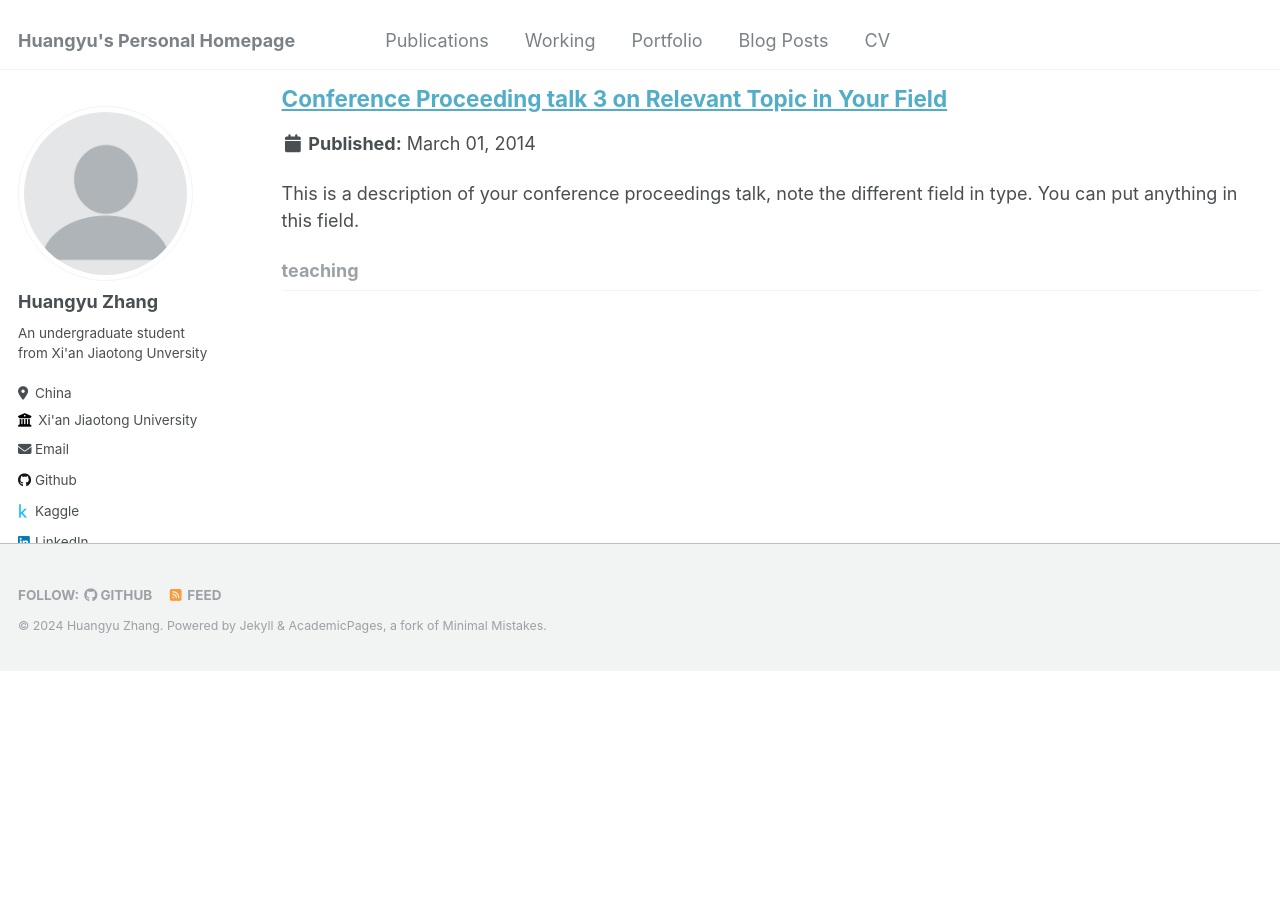
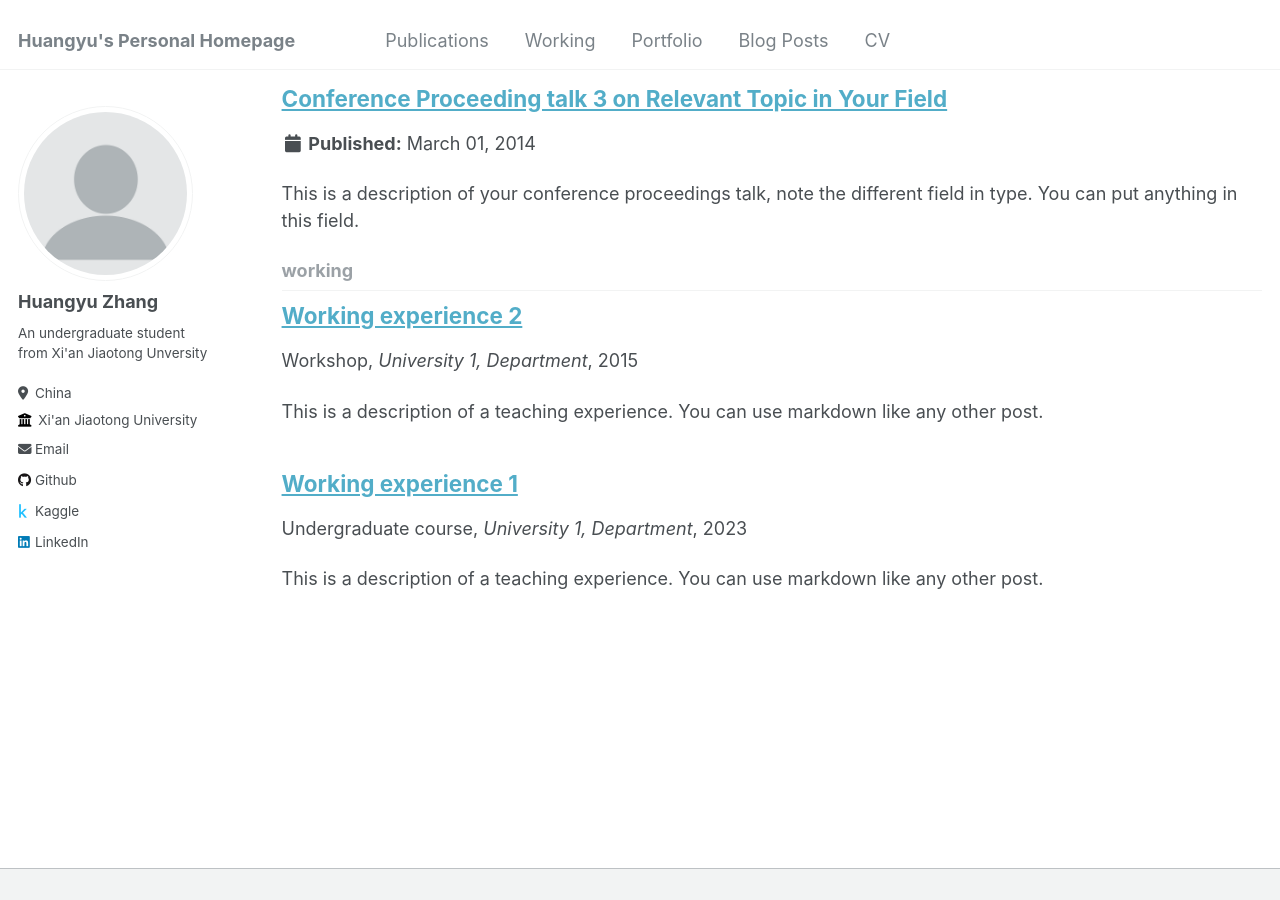
Before and after one commit to DavidZhang0710/DavidZhang0710.github.io, a Jekyll site: the page built from _pages/collection-archive.html, in a window 1280 px wide and 900 px high, scrolled down 1873 px. Built offline with Jekyll 4.4.1, drawn with Linux system fonts in a browser that asks for light colours; before the commit the page ends 2545 px from its top, so only the background shows below that.

Commit message:
feat: update configs for working

```diff
--- a/_config.yml
+++ b/_config.yml
@@ -200,7 +200,7 @@ kramdown:
 
 # Collections
 collections:
-  teaching:
+  working:
     output: true
     permalink: /:collection/:path/
   publications:
@@ -234,10 +234,10 @@ defaults:
     values:
       layout: single
       author_profile: true
-  # _teaching
+  # _working
   - scope:
       path: ""
-      type: teaching
+      type: working
     values:
       layout: single
       author_profile: true
--- a/_includes/archive-single.html
+++ b/_includes/archive-single.html
@@ -38,7 +38,7 @@
       <p class="page__meta"><i class="fa fa-clock-o" aria-hidden="true"></i> {% include read-time.html %}</p>
     {% endif %}
 
-        {% if post.collection == 'teaching' %}
+        {% if post.collection == 'working' %}
           <p> {{ post.type }}, <i>{{ post.venue }}</i>, {{ post.date | default: "1900-01-01" | date: "%Y" }} </p>
         {% elsif post.collection == 'publications' %}
           <p>Published in <i>{{ post.venue }}</i>, {{ post.date | default: "1900-01-01" | date: "%Y" }} </p>
--- a/_layouts/single.html
+++ b/_layouts/single.html
@@ -34,7 +34,7 @@ layout: default
           <p class="page__date"><strong><i class="fa fa-fw fa-calendar" aria-hidden="true"></i> {{ site.data.ui-text[site.locale].date_label | default: "Published:" }}</strong> <time datetime="{{ page.modified | date: "%Y-%m-%d" }}">{{ page.modified | date: "%B %d, %Y" }}</time></p>
         {% endif %}
 
-        {% if page.collection == 'teaching' %}
+        {% if page.collection == 'working' %}
           <p> {{ page.type }}, <i>{{ page.venue }}</i>, {{ page.date | default: "1900-01-01" | date: "%Y" }} </p>
         {% elsif page.venue and page.date %}
           <p>Published in <i>{{ page.venue }}</i>, {{ page.date | default: "1900-01-01" | date: "%Y" }} </p>
```
Also changed, not shown: _working/2015-spring-teaching-2.md (+3 -3 lines), _working/2023-summer-working-1.md (renamed from _working/2014-spring-teaching-1.md, +3 -3 lines).
